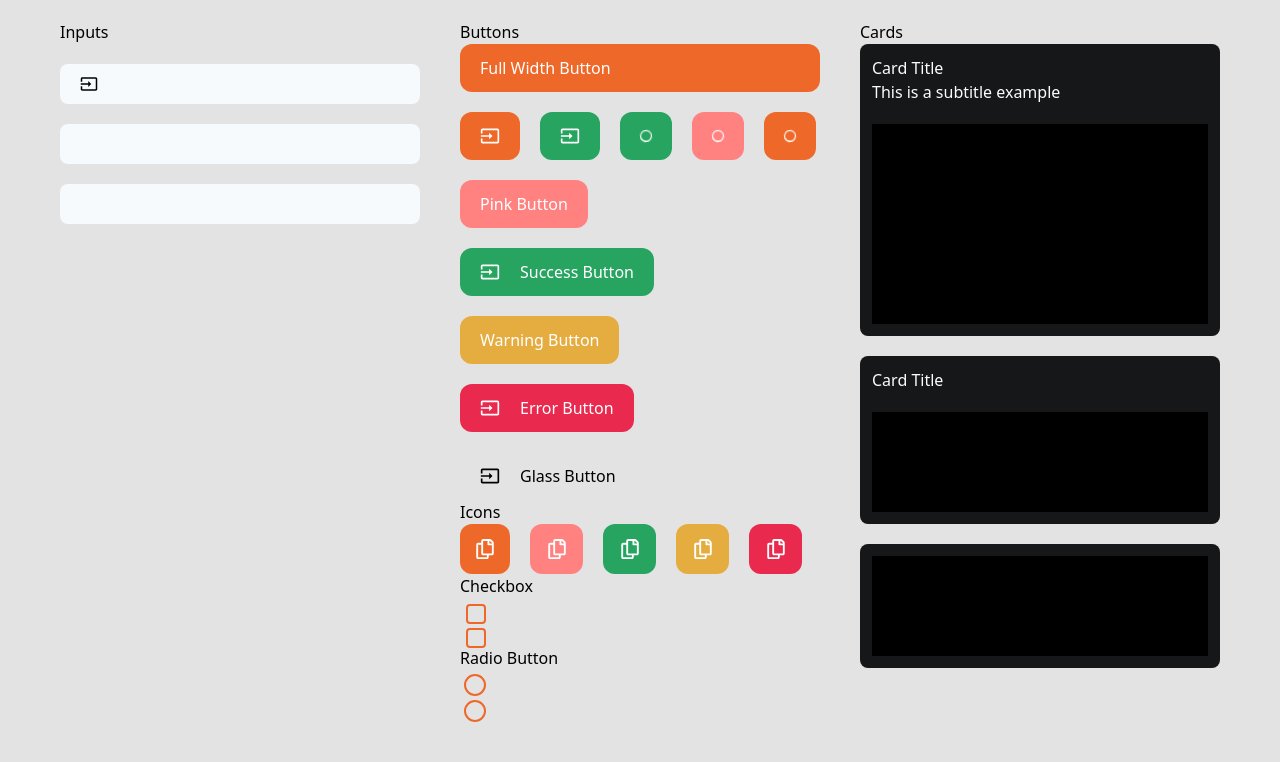
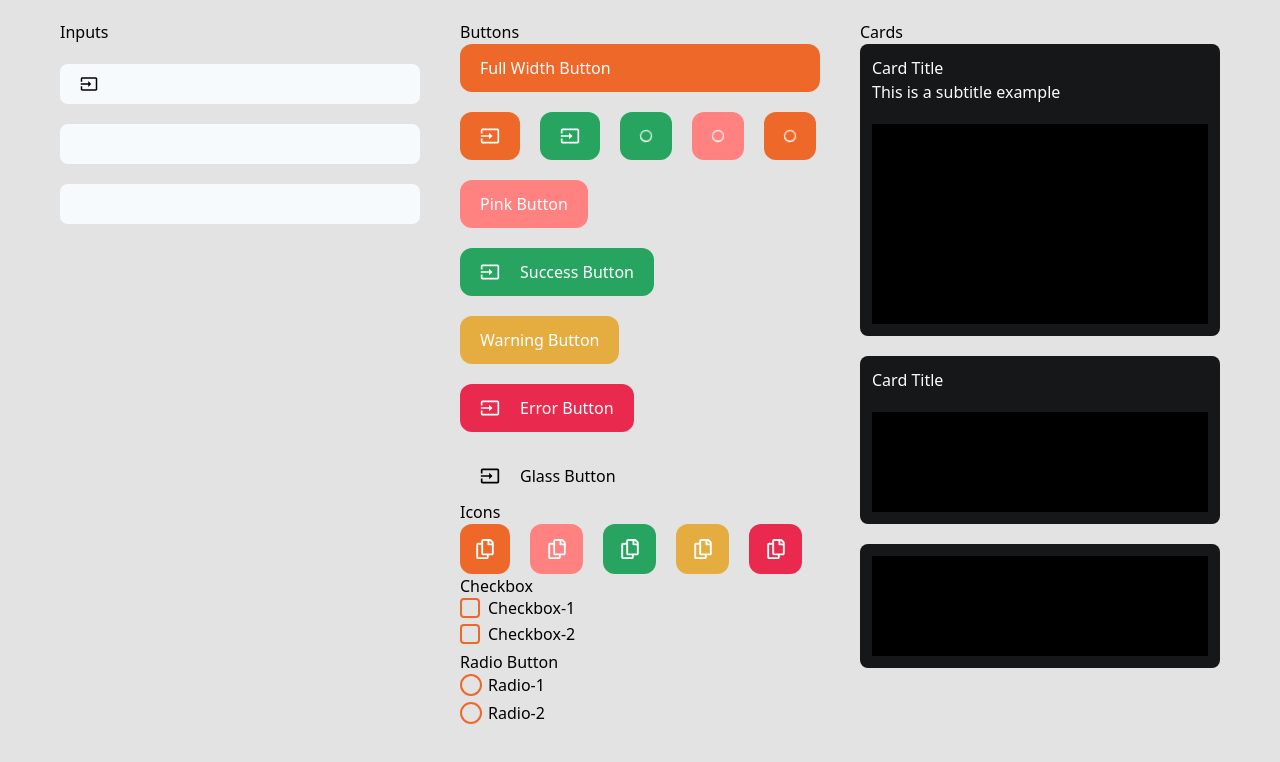
Before and after one commit to Agility-Creative-Solutions/scrummy-app, a Next.js app: page /design-system in a window 1280 px wide. Shown: the top 762 px of the page. Built offline with nearby package versions, Linux system fonts and the light colour scheme.

Commit message:
feat: revision corrections

```diff
--- a/src/components/atoms/CheckBox/index.tsx
+++ b/src/components/atoms/CheckBox/index.tsx
@@ -3,32 +3,32 @@ import { FaCheck } from 'react-icons/fa';
 
 export type CheckBoxProps = {
   id?: string;
-  name?: string;
   value?: string;
   onChange?: () => void;
   checked?: boolean;
+  label?: string;
 };
 
 const CheckBox: React.FC<CheckBoxProps> = ({
   id,
-  name,
   onChange,
   value,
   checked,
+  label,
 }) => {
   return (
-    <div className="flex h-5 w-5 flex-col items-center justify-center p-3">
-      <label htmlFor={id} className="relative h-3 w-3 cursor-pointer">
+    <div className="flex flex-col justify-items-start">
+      <label htmlFor={id} className="relative">
         <input
-          className="check-box-1 h-5 w-5 appearance-none rounded border-2  border-scrummyOrange-500  checked:bg-scrummyOrange-500"
+          className="check-box-1 h-5 w-5 cursor-pointer appearance-none rounded border-2  border-scrummyOrange-500  checked:bg-scrummyOrange-500"
           type="checkbox"
           checked={checked}
           id={id}
-          name={name}
           onChange={onChange}
           value={value}
         />
-        <FaCheck className="check-1 absolute left-1 top-1 h-3 w-3 text-white text-opacity-0 transition" />
+        <FaCheck className="check-1 absolute left-1 top-1 h-3 w-3 cursor-pointer text-white text-opacity-0 transition" />
+        <span className=" absolute bottom-1 left-5 pl-2">{label}</span>
       </label>
     </div>
   );
--- a/src/components/atoms/RadioButton/index.tsx
+++ b/src/components/atoms/RadioButton/index.tsx
@@ -15,10 +15,11 @@ const RadioButton: React.FC<RadioButtonProps> = ({
   value,
   checked,
   name,
+  label,
 }) => {
   return (
-    <div className="m-1 h-[22px] w-[22px] rounded-full">
-      <label htmlFor={id} className="relative h-2 w-2 cursor-pointer">
+    <div className="flex flex-col justify-items-start">
+      <label htmlFor={id} className="relative">
         <input
           name={name}
           type="radio"
@@ -26,9 +27,10 @@ const RadioButton: React.FC<RadioButtonProps> = ({
           onChange={onChange}
           value={value}
           checked={checked}
-          className="h-[22px] w-[22px] appearance-none rounded-full border-2 border-scrummyOrange-500 checked:bg-scrummyOrange-500"
+          className="h-[22px] w-[22px] cursor-pointer appearance-none rounded-full border-2  border-scrummyOrange-500 checked:bg-scrummyOrange-500"
         />
-        <span className="absolute left-[8px] top-[4px] h-[6px] w-[6px] rounded-full bg-[#e3e3e3]"></span>
+        <span className="absolute left-[8px] top-[8px] h-[6px] w-[6px] cursor-pointer rounded-full bg-[#e3e3e3]"></span>
+        <div className=" absolute bottom-[5px] left-5 pl-2">{label}</div>
       </label>
     </div>
   );
--- a/src/pages/design-system.tsx
+++ b/src/pages/design-system.tsx
@@ -53,15 +53,15 @@ const DesignSystem = () => (
           <div>
             <h4>Checkbox</h4>
             <div>
-              <CheckBox />
-              <CheckBox />
+              <CheckBox label="Checkbox-1" />
+              <CheckBox label="Checkbox-2" />
             </div>
           </div>
           <div>
             <h4>Radio Button</h4>
             <div>
-              <RadioButton id="1" value="1" name="test" />
-              <RadioButton id="2" value="2" name="test" />
+              <RadioButton id="1" value="1" name="test" label="Radio-1" />
+              <RadioButton id="2" value="2" name="test" label="Radio-2" />
             </div>
           </div>
         </div>
```
